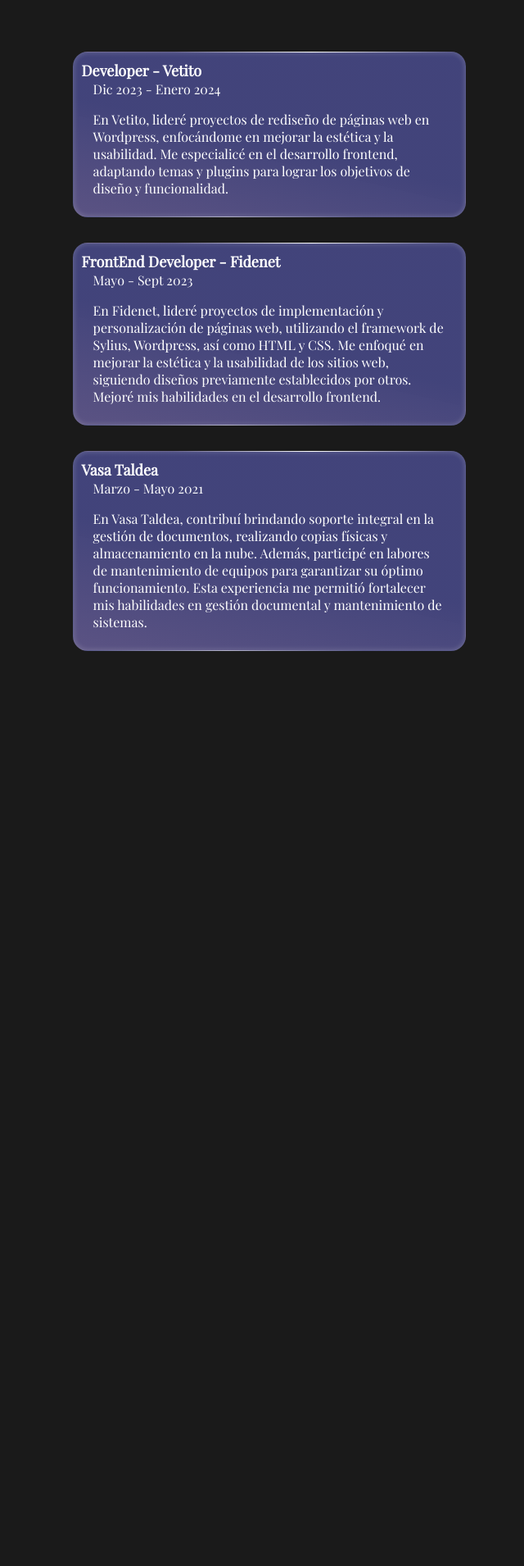
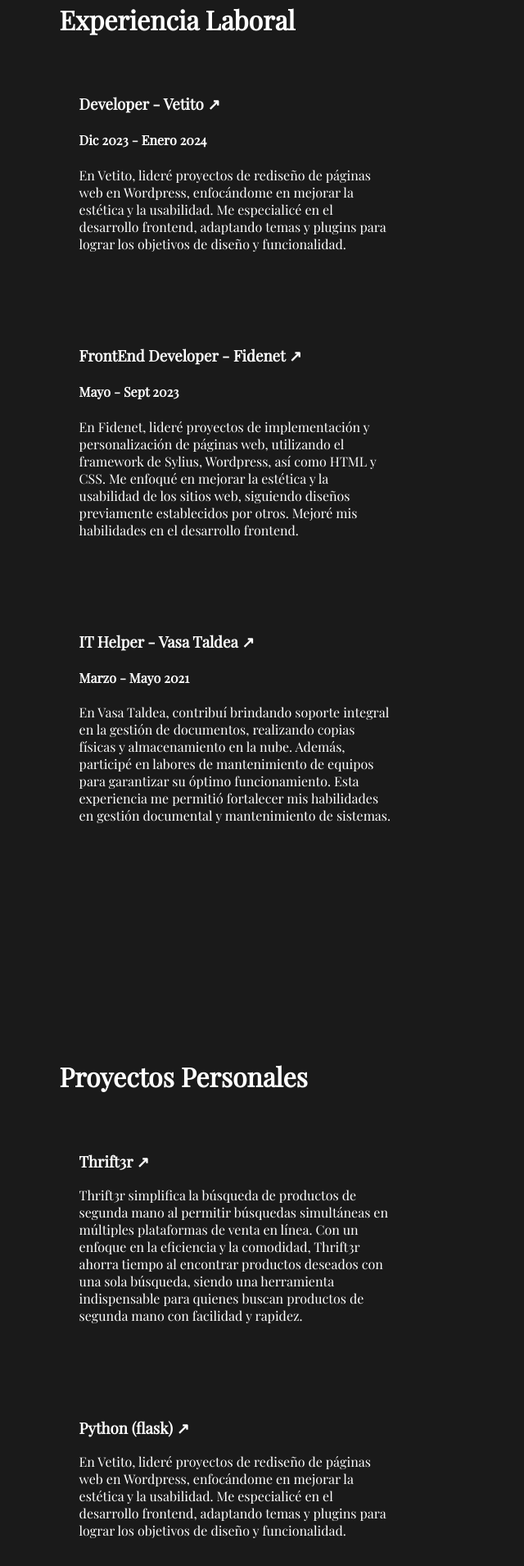
Before and after one commit to chiwaka03/Portfolio-in-React, a React (Vite) app in the folder vite-project/: page / in a window 1280 px wide. Shown: the part 730-2640 px from the top of the page at 82% size, without its empty margins (529-1169 px from the left). Before the commit the page ends 2324 px from the top, so only its background shows below. Built offline with nearby package versions, Linux system fonts and the light colour scheme.

Commit message:
Cards update, final text added

```diff
--- a/vite-project/src/App.tsx
+++ b/vite-project/src/App.tsx
@@ -6,6 +6,9 @@
 import Experience3 from './Experience3.tsx';
 import AboutMe from './AboutMe.tsx';
 import SocialButtons from './SocialButtons.tsx';
+import PersonalProjects from './PersonalProjects.tsx';
+import PersonalProjects2 from './PersonalProjects2.tsx';
+import PortfolioExplain from './PortfolioExplain.tsx';
 
 const App: React.FC = () => {
   return (
@@ -28,7 +31,14 @@
 
         <div className='spacer-experience'></div>
         <Experience3 />
-        <section></section>
+
+        <div className='spacer'></div>
+        <PersonalProjects />
+        <div className='spacer-experience'></div>
+        <PersonalProjects2/>
+        <div className='spacer-experience'></div>
+        <PortfolioExplain/>
+
       </div>
     </div>
 
--- a/vite-project/src/CSS/styles.css
+++ b/vite-project/src/CSS/styles.css
@@ -64,11 +64,6 @@
   color: #d8b4ff;
 }
 
-.button-smaller:hover {
-  background-color: #5F43B2;
-}
-
-
 @keyframes expandLine {
   100% {
     width: 90%;
@@ -96,6 +91,10 @@
   font-size: 18px;
   padding: 0.5rem 1.5rem;
   color: white;
+}
+
+.button-smaller:hover {
+  background-color: #5F43B2;
 }
 
 .button-smaller:not(:first-child) {
@@ -135,96 +134,53 @@
   width: 60%;
   overflow-y: auto;
   margin-left: 40%;
+  padding-bottom: 5%;
 }
 
-.card-overlay {
-  display: flex;
-  flex-direction: column;
-  pointer-events: none; //al enlace no le afecte el padding
-}
-
-.card-overlay h2 {
-  margin-top: 0;
-  font-size: 24px;
-}
-
-.card-overlay h3 {
-  margin-top: 0;
-  font-size: 18px;
-}
 
 .spacer {
-  margin-bottom: 50%;
+  margin-bottom: 40%;
 }
 
 .spacer-experience {
   margin-bottom: 5%;
 }
 
-.card {
+.project-card {
   max-width: 70%;
   margin: 0 auto;
-  margin-left: 5rem;
-  padding: 24px;
-  border: 1px solid #ffffff1f;
-  border-radius: 18px;
-  background: linear-gradient(193deg, #6a6dd982 53%, #a695fb78 100%);
-  box-shadow: inset 0 0 6px hsla(0,0%,100%,0.2);
-  position: relative;
-  transition: all 1.7s ease;
+  margin-left: 4rem;
 }
 
-.card:hover {
-  box-shadow: 0 0 8px rgba(106, 109, 217, 0.2), inset 0 0 6px hsla(0, 0%, 100%, 0.4);
+.text-project-card {
+  position: relative;
+  padding: 24px;
+  transition: background-color 0.5s ease;
+  border-radius: 5px;
 }
 
-.card::before {
-    content: "";
-    position: absolute;
-    width: 70%;
-    height: 1px;
-    background: linear-gradient(45deg, #ffffff00, #ffffff 50%, #ffffff00);
-    top: -1px;
-    right: 20px;
-    transition: all 1.4s ease;
+.text-project-card:hover {
+  background-color: #3A3153;
 }
 
-.card:hover::before {
-    right: calc(30% - 5px);
+.text-project-card h3 span {
+  display: inline-block;
+  transition: transform 0.3s ease;
 }
 
-.card::after {
-    content: "";
-    position: absolute;
-    width: 70%;
-    height: 1px;
-    background: linear-gradient(45deg, #ffffff00, #ffffff87 50%, #ffffff00);
-    bottom: -1px;
-    left: 20px;
-    transition: all 1.4s ease;
-}
-
-.card-time {
-  position: relative;
-  padding-top: 10px;
-  left: 0;
-  top: 0;
-}
-
-.card-name {
-  position: absolute;
-  top: 10px;
-  left: 10px;
-}
-
-.card-text {
-  margin-left: 0;
-  margin-top: 1rem;
+.text-project-card:hover h3 span {
+  transform: translate(2px, -2px);
 }
 
 .no-style {
   text-decoration: none;
   color: inherit;
+}
+
+.final-text {
+  margin-left: 4rem;
+  max-width: 70%;
+
 }
 
 /*
@@ -257,13 +213,23 @@
     width: 95%;
     margin-left: 15%;
     margin-right: 15%;
+    padding-bottom: 15%;
   }
   .half2-container {
     margin-left: 0;
   }
-  .card {
+  .project-card {
     max-width: 100%;
     margin: 0;
+  }
+  .centered-text {
+    text-align: center;
+  }
+  .final-text {
+    max-width: 100%;
+    margin-left: 0;
+    margin-bottom: 30%;
+    padding: 24px;
+  }
 
-  }
 }
--- a/vite-project/src/Experience.tsx
+++ b/vite-project/src/Experience.tsx
@@ -2,23 +2,20 @@
 
 const Experience: React.FC = () => {
     return (
-
-
-        <div className="card">
+         <div className='project-card'>
+          <h2 className='centered-text'>Experiencia Laboral</h2>
           <a href="https://www.vetito.xyz/" target="_blank" className="no-style">
-          <div className="card-overlay">
-            <h3 className="card-name">Developer - Vetito</h3>
-            <span className="card-time">Dic 2023 - Enero 2024</span>
-            <span className='card-text'>
-            En Vetito, lideré proyectos de rediseño de páginas web en Wordpress,
-            enfocándome en mejorar la estética y la usabilidad.
-            Me especialicé en el desarrollo frontend,
-            adaptando temas y plugins para lograr los objetivos de diseño y funcionalidad.
-            </span>
-          </div>
+            <div className='text-project-card'>
+              <h3>Developer - Vetito <span>&#8599;</span></h3>
+              <h4>Dic 2023 - Enero 2024</h4>
+              <p>
+              En Vetito, lideré proyectos de rediseño de páginas web en Wordpress,
+              enfocándome en mejorar la estética y la usabilidad.
+              Me especialicé en el desarrollo frontend,
+              adaptando temas y plugins para lograr los objetivos de diseño y funcionalidad.</p>
+            </div>
           </a>
         </div>
-
 
       );
   };
--- a/vite-project/src/Experience2.tsx
+++ b/vite-project/src/Experience2.tsx
@@ -3,24 +3,21 @@
 const Experience: React.FC = () => {
     return (
 
-
-        <div className="card">
-          <a href="https://fidenet.net/" target="_blank" className="no-style">
-          <div className="card-overlay">
-            <h3 className="card-name">FrontEnd Developer - Fidenet</h3>
-            <span className="card-time">Mayo - Sept 2023</span>
-            <span className='card-text'>
+      <div className='project-card'>
+      <a href="https://fidenet.net/" target="_blank" className="no-style">
+        <div className='text-project-card'>
+            <h3>FrontEnd Developer - Fidenet <span>&#8599;</span></h3>
+            <h4>Mayo - Sept 2023</h4>
+            <p>
             En Fidenet, lideré proyectos de implementación y personalización
             de páginas web, utilizando el framework de Sylius, Wordpress,
             así como HTML y CSS. Me enfoqué en mejorar la estética y la
             usabilidad de los sitios web, siguiendo diseños previamente
             establecidos por otros. Mejoré mis habilidades en el desarrollo frontend.
-            </span>
-          </div>
-          </a>
+          </p>
         </div>
-
-
+      </a>
+      </div>
 
       );
   };
--- a/vite-project/src/Experience3.tsx
+++ b/vite-project/src/Experience3.tsx
@@ -3,19 +3,18 @@
 const Experience: React.FC = () => {
     return (
 
-
-        <div className="card">
+        <div className='project-card'>
           <a href="https://www.volkswagenvasa.com/" target="_blank" className="no-style">
-          <div className="card-overlay">
-            <h3 className="card-name">Vasa Taldea</h3>
-            <span className="card-time">Marzo - Mayo 2021</span>
-            <span className='card-text'>
-            En Vasa Taldea, contribuí brindando soporte integral en la gestión de documentos,
-            realizando copias físicas y almacenamiento en la nube. Además,
-            participé en labores de mantenimiento de equipos para garantizar su óptimo funcionamiento.
-            Esta experiencia me permitió fortalecer mis habilidades en gestión documental y mantenimiento de sistemas.
-            </span>
-          </div>
+            <div className='text-project-card'>
+              <h3>IT Helper - Vasa Taldea <span>&#8599;</span></h3>
+              <h4>Marzo - Mayo 2021</h4>
+              <p>
+                En Vasa Taldea, contribuí brindando soporte integral en la gestión de documentos,
+              realizando copias físicas y almacenamiento en la nube. Además,
+              participé en labores de mantenimiento de equipos para garantizar su óptimo funcionamiento.
+              Esta experiencia me permitió fortalecer mis habilidades en gestión documental y mantenimiento de sistemas.
+            </p>
+            </div>
           </a>
         </div>
 
--- /dev/null
+++ b/vite-project/src/PersonalProjects.tsx
@@ -0,0 +1,22 @@
+import React from 'react'
+
+const PersonalProjects: React.FC = () => {
+    return (
+
+        <div className='project-card'>
+          <h2 className='centered-text'>Proyectos Personales</h2>
+          <a href="https://github.com/chiwaka03/Flutter_app" target="_blank" className="no-style">
+            <div className='text-project-card'>
+              <h3>Thrift3r <span>&#8599;</span></h3>
+              <p>Thrift3r simplifica la búsqueda de productos de segunda mano al permitir búsquedas simultáneas en múltiples plataformas de venta en línea.
+                Con un enfoque en la eficiencia y la comodidad, Thrift3r ahorra tiempo al encontrar
+                productos deseados con una sola búsqueda, siendo una herramienta indispensable
+                para quienes buscan productos de segunda mano con facilidad y rapidez.
+              </p>
+            </div>
+        </a>
+      </div>
+    );
+  };
+
+  export default PersonalProjects;
--- /dev/null
+++ b/vite-project/src/PersonalProjects2.tsx
@@ -0,0 +1,20 @@
+import React from 'react'
+
+const PersonalProjects: React.FC = () => {
+    return (
+
+        <div className='project-card'>
+          <a href="https://github.com/chiwaka03/Flutter_app" target="_blank" className="no-style">
+            <div className='text-project-card'>
+              <h3>Python (flask) <span>&#8599;</span></h3>
+              <p>En Vetito, lideré proyectos de rediseño de páginas web en Wordpress,
+              enfocándome en mejorar la estética y la usabilidad.
+              Me especialicé en el desarrollo frontend,
+              adaptando temas y plugins para lograr los objetivos de diseño y funcionalidad.</p>
+            </div>
+        </a>
+      </div>
+    );
+  };
+
+  export default PersonalProjects;
--- /dev/null
+++ b/vite-project/src/PortfolioExplain.tsx
@@ -0,0 +1,14 @@
+import React from 'react'
+
+const PortfolioExplain: React.FC = () => {
+    return (
+
+        <div className='final-text'>
+            Este proyecto se creó utilizando React y se ha desplegado en Vercel.
+            Utiliza la tipografía Playfair Display y el código se desarrolló
+            en Visual Studio Code. Para los estilos, se empleó CSS sin librerías adicionales.
+        </div>
+    );
+};
+
+export default PortfolioExplain
```
